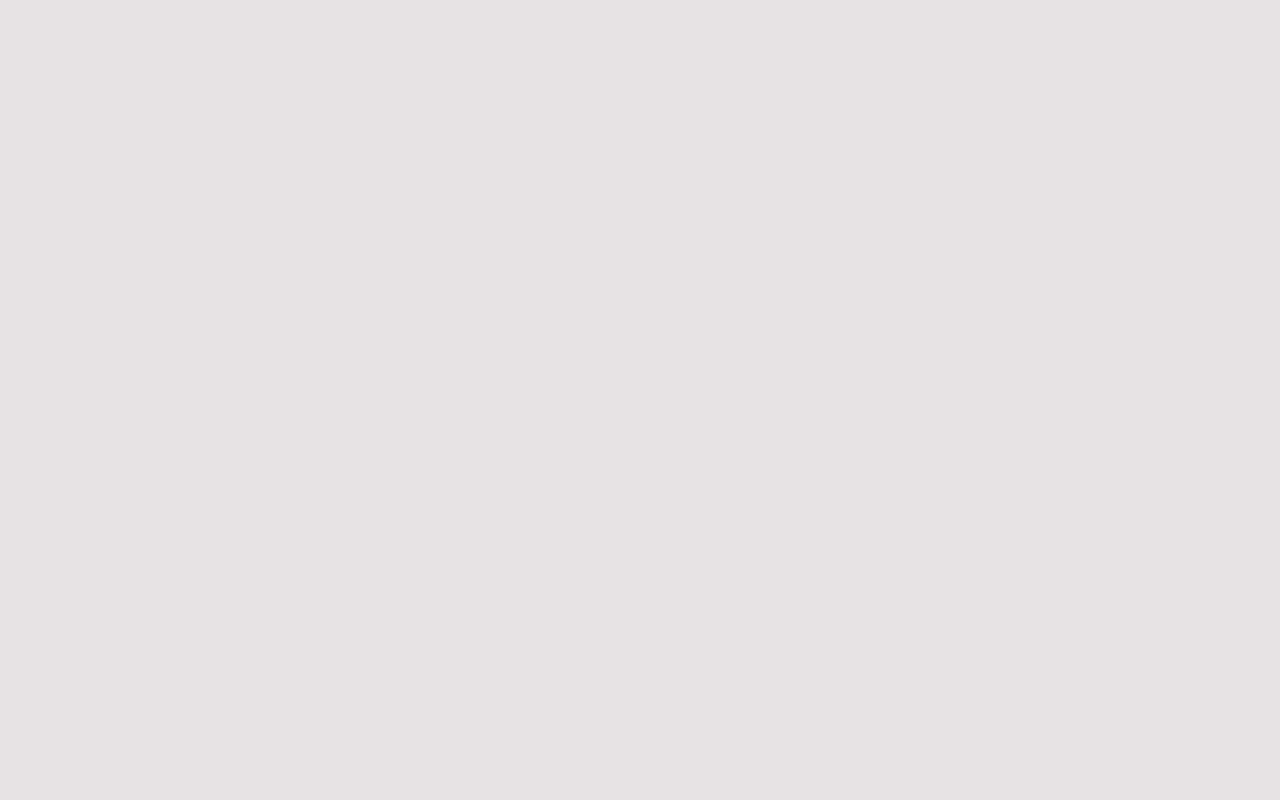
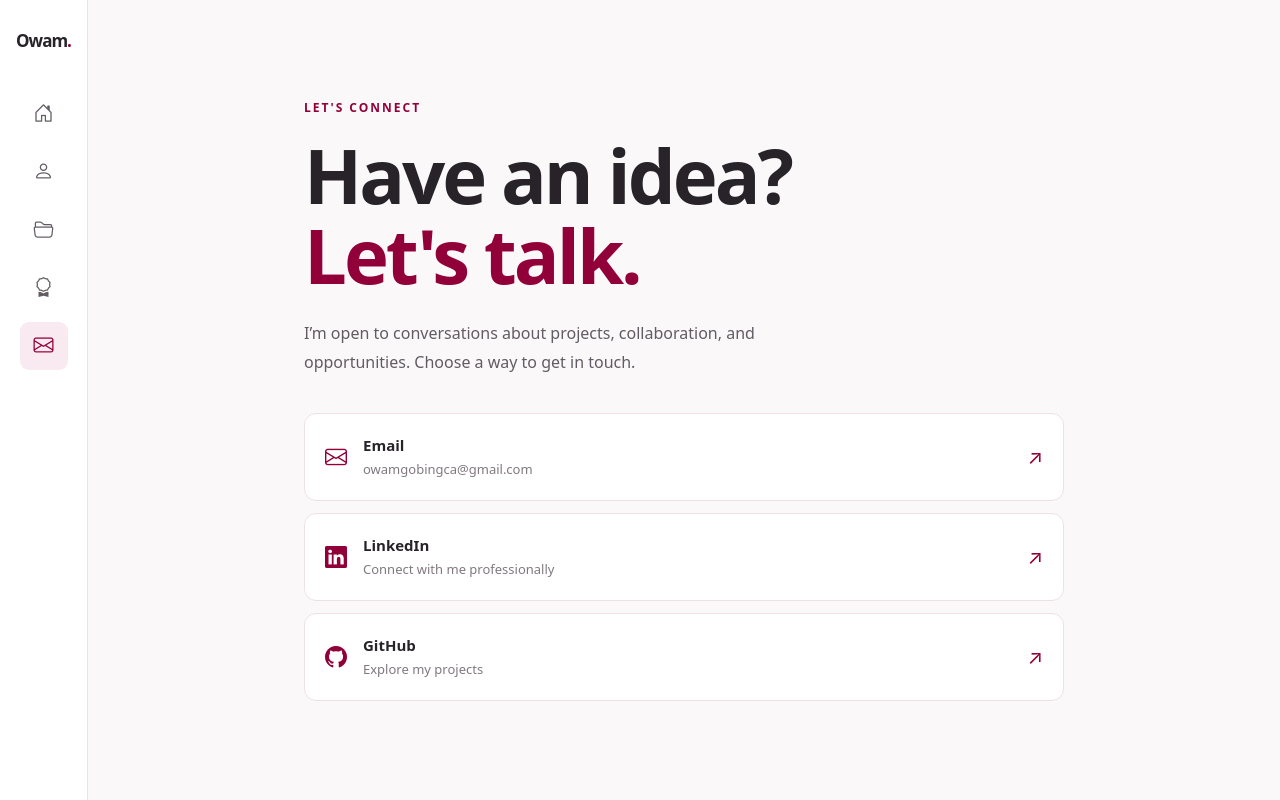
Before and after one commit to OwamGobs/Updated-Portfolio, a Vue app: page /contact in a window 1280 px wide. Before the commit this address had no page. Built offline with nearby package versions, Linux system fonts and the light colour scheme.

Commit message:
changed layout

```diff
--- a/src/App.vue
+++ b/src/App.vue
@@ -1,14 +1,8 @@
 
 <script setup>
-import { ref, onMounted, onUnmounted } from 'vue'
+import { useRoute } from 'vue-router'
 
-import Home from './views/Home.vue'
-import About from './views/About.vue'
-import Projects from './views/Projects.vue'
-import Certifications from './views/Certifications.vue'
-
-const activeSection = ref('home')
-
+const route = useRoute()
 const navigation = [
   { id: 'home', label: 'Home', icon: 'bi-house-door' },
   { id: 'about', label: 'About', icon: 'bi-person' },
@@ -16,36 +10,39 @@ const navigation = [
   { id: 'certifications', label: 'Certifications', icon: 'bi-award' },
   { id: 'contact', label: 'Contact', icon: 'bi-envelope' }
 ]
+</script>
 
-function goToSection(id) {
-  document.getElementById(id)?.scrollIntoView({
-    behavior: 'smooth',
-    block: 'start'
-  })
-}
+<template>
+  <div class="portfolio-layout">
+    <aside class="sidebar">
+      <RouterLink class="brand" to="/">
+        Owam<span>.</span>
+      </RouterLink>
 
-function updateActiveSection() {
-  const sections = document.querySelectorAll('.portfolio-section')
-  let current = 'home'
+      <p class="menu-label">MENU</p>
 
-  sections.forEach((section) => {
-    if (section.getBoundingClientRect().top <= window.innerHeight * 0.4) {
-      current = section.id
-    }
-  })
+      <nav class="sidebar-nav" aria-label="Main navigation">
+        <RouterLink
+          v-for="item in navigation"
+          :key="item.id"
+          :to="item.id === 'home' ? '/' : `/${item.id}`"
+          class="nav-item"
+          :class="{ active: route.name === item.id }"
+          :aria-label="item.label"
+          :title="item.label"
+        >
+          <i :class="['bi', item.icon]" aria-hidden="true"></i>
+        </RouterLink>
+      </nav>
 
-  activeSection.value = current
-}
+    </aside>
 
-onMounted(() => {
-  window.addEventListener('scroll', updateActiveSection, { passive: true })
-  updateActiveSection()
-})
+    <main class="main-content">
+      <RouterView />
+    </main>
+  </div>
+</template>
 
-onUnmounted(() => {
-  window.removeEventListener('scroll', updateActiveSection)
-})
-</script>
 <style scoped>
 .portfolio-layout {
   min-height: 100vh;
@@ -55,21 +52,23 @@ onUnmounted(() => {
   position: fixed;
   inset: 0 auto 0 0;
   z-index: 1000;
-  width: 245px;
+  width: 88px;
   height: 100vh;
   display: flex;
   flex-direction: column;
-  padding: 34px 22px 24px;
+  align-items: center;
+  padding: 28px 12px 20px;
   background: #fff;
   border-right: 1px solid #eee1e6;
 }
 
 .brand {
   color: #272329;
-  font-size: 22px;
+  font-size: 17px;
   font-weight: 800;
   text-decoration: none;
   letter-spacing: -1px;
+  white-space: nowrap;
 }
 
 .brand span {
@@ -77,34 +76,30 @@ onUnmounted(() => {
 }
 
 .menu-label {
-  margin: 38px 0 16px 10px;
-  color: #817980;
-  font-size: 10px;
-  font-weight: 700;
-  letter-spacing: 2px;
+  display: none;
 }
 
 .sidebar-nav {
   display: flex;
   flex-direction: column;
-  gap: 8px;
+  gap: 10px;
+  margin-top: 36px;
 }
 
 .nav-item {
   display: flex;
+  width: 48px;
+  height: 48px;
   align-items: center;
-  gap: 13px;
-  padding: 13px 12px;
+  justify-content: center;
   border-radius: 9px;
   color: #625b63;
-  font-size: 13px;
-  font-weight: 600;
   text-decoration: none;
   transition: all 0.25s ease;
 }
 
 .nav-item i {
-  font-size: 18px;
+  font-size: 20px;
 }
 
 .nav-item:hover,
@@ -114,51 +109,12 @@ onUnmounted(() => {
 }
 
 .nav-item:hover {
-  transform: translateX(3px);
+  transform: translateY(-2px);
 }
 
 .main-content {
   min-width: 0;
-  margin-left: 245px;
-}
-
-.sidebar-bottom {
-  margin-top: auto;
-}
-
-.sidebar-bottom .menu-label {
-  margin-top: 0;
-}
-
-.social-links {
-  display: flex;
-  gap: 10px;
-  padding-left: 10px;
-}
-
-.social-links a {
-  display: flex;
-  width: 38px;
-  height: 38px;
-  align-items: center;
-  justify-content: center;
-  border: 1px solid #eee1e6;
-  border-radius: 50%;
-  color: #920039;
-  text-decoration: none;
-  transition: all 0.25s ease;
-}
-
-.social-links a:hover {
-  color: #fff;
-  background: #920039;
-  transform: translateY(-3px);
-}
-
-.copyright {
-  margin: 20px 0 0 10px;
-  color: #817980;
-  font-size: 10px;
+  margin-left: 88px;
 }
 
 @media (max-width: 768px) {
@@ -166,32 +122,32 @@ onUnmounted(() => {
     width: 100%;
     height: auto;
     min-height: 0;
+    flex-direction: row;
+    justify-content: space-between;
     padding: 12px 16px;
     border-right: 0;
     border-bottom: 1px solid #eee1e6;
   }
 
-  .sidebar .menu-label,
-  .sidebar-bottom {
+  .sidebar .menu-label {
     display: none;
   }
 
   .sidebar-nav {
     flex-direction: row;
-    gap: 4px;
-    margin-top: 10px;
+    gap: 6px;
+    margin-top: 0;
     overflow-x: auto;
   }
 
   .nav-item {
     flex: 0 0 auto;
-    gap: 6px;
-    padding: 9px;
-    font-size: 11px;
+    width: 40px;
+    height: 40px;
   }
 
   .nav-item i {
-    font-size: 14px;
+    font-size: 18px;
   }
 
   .main-content {
@@ -203,4 +159,26 @@ onUnmounted(() => {
     scroll-margin-top: 94px;
   }
 }
+
+@media (max-height: 620px) and (min-width: 769px) {
+  .sidebar {
+    overflow-y: auto;
+    padding: 18px 12px 14px;
+  }
+
+  .sidebar-nav {
+    flex-shrink: 0;
+  }
+
+  .sidebar-nav {
+    gap: 8px;
+    margin-top: 24px;
+  }
+
+  .nav-item {
+    width: 44px;
+    height: 44px;
+  }
+
+}
 </style>
--- a/src/router/index.js
+++ b/src/router/index.js
@@ -25,7 +25,12 @@ const router = createRouter({
      path: '/certifications',
      name: 'certifications',
      component: () => import('../views/Certifications.vue'),
-},
+    },
+    {
+      path: '/contact',
+      name: 'contact',
+      component: () => import('../views/Contact.vue'),
+    },
   ],
 })
 
--- a/src/views/About.vue
+++ b/src/views/About.vue
@@ -102,9 +102,9 @@
           I'm excited to keep learning, collaborate with others, and turn new
           ideas into projects that make a difference.
         </p>
-        <RouterLink to="/contact" class="secondary-button">
+        <a href="mailto:owamgobingca@gmail.com" class="secondary-button">
           Let's connect <span>↗</span>
-        </RouterLink>
+        </a>
       </section>
     </main>
 
--- /dev/null
+++ b/src/views/Contact.vue
@@ -0,0 +1,157 @@
+<template>
+  <main class="contact-page">
+    <section class="contact-content">
+      <p class="eyebrow">LET'S CONNECT</p>
+      <h1>
+        Have an idea?
+        <span>Let's talk.</span>
+      </h1>
+      <p class="intro">
+        I’m open to conversations about projects, collaboration, and
+        opportunities. Choose a way to get in touch.
+      </p>
+
+      <div class="contact-options">
+        <a class="contact-option" href="mailto:owamgobingca@gmail.com">
+          <i class="bi bi-envelope" aria-hidden="true"></i>
+          <span>
+            <strong>Email</strong>
+            <small>owamgobingca@gmail.com</small>
+          </span>
+          <span class="arrow" aria-hidden="true">↗</span>
+        </a>
+        <a
+          class="contact-option"
+          href="https://www.linkedin.com/in/owam-gobingca-08650b324/"
+          target="_blank"
+          rel="noopener noreferrer"
+        >
+          <i class="bi bi-linkedin" aria-hidden="true"></i>
+          <span>
+            <strong>LinkedIn</strong>
+            <small>Connect with me professionally</small>
+          </span>
+          <span class="arrow" aria-hidden="true">↗</span>
+        </a>
+        <a
+          class="contact-option"
+          href="https://github.com/OwamGobs"
+          target="_blank"
+          rel="noopener noreferrer"
+        >
+          <i class="bi bi-github" aria-hidden="true"></i>
+          <span>
+            <strong>GitHub</strong>
+            <small>Explore my projects</small>
+          </span>
+          <span class="arrow" aria-hidden="true">↗</span>
+        </a>
+      </div>
+    </section>
+  </main>
+</template>
+
+<style scoped>
+.contact-page {
+  min-height: 100vh;
+  display: grid;
+  place-items: center;
+  padding: 72px clamp(24px, 7vw, 100px);
+  color: #272329;
+  background: #fbf8f9;
+}
+
+.contact-content {
+  width: min(100%, 760px);
+}
+
+.eyebrow {
+  margin-bottom: 18px;
+  color: #920039;
+  font-size: 12px;
+  font-weight: 700;
+  letter-spacing: 2px;
+}
+
+h1 {
+  margin: 0;
+  font-size: clamp(42px, 7vw, 76px);
+  font-weight: 800;
+  letter-spacing: -3px;
+  line-height: 1.05;
+}
+
+h1 span {
+  display: block;
+  color: #920039;
+}
+
+.intro {
+  max-width: 560px;
+  margin: 24px 0 36px;
+  color: #625b63;
+  font-size: 16px;
+  line-height: 1.8;
+}
+
+.contact-options {
+  display: grid;
+  gap: 12px;
+}
+
+.contact-option {
+  display: flex;
+  align-items: center;
+  gap: 16px;
+  padding: 20px;
+  border: 1px solid #eee1e6;
+  border-radius: 12px;
+  color: #272329;
+  background: #fff;
+  text-decoration: none;
+  transition:
+    border-color 0.2s ease,
+    transform 0.2s ease;
+}
+
+.contact-option:hover {
+  transform: translateY(-2px);
+  border-color: #920039;
+}
+
+.contact-option > i {
+  color: #920039;
+  font-size: 22px;
+}
+
+.contact-option > span:nth-child(2) {
+  display: grid;
+  gap: 4px;
+}
+
+.contact-option strong {
+  font-size: 15px;
+}
+
+.contact-option small {
+  color: #817980;
+  font-size: 13px;
+}
+
+.arrow {
+  margin-left: auto;
+  color: #920039;
+  font-size: 20px;
+}
+
+@media (max-width: 768px) {
+  .contact-page {
+    min-height: calc(100vh - 94px);
+    padding: 52px 24px;
+  }
+
+  h1 {
+    letter-spacing: -2px;
+  }
+}
+</style>
--- a/src/views/Projects.vue
+++ b/src/views/Projects.vue
@@ -226,9 +226,9 @@ async function toggleProjects() {
           I'm interested in learning, collaborating, and exploring new
           opportunities.
         </p>
-        <RouterLink to="/contact" class="cta-button">
+        <a href="mailto:owamgobingca@gmail.com" class="cta-button">
           Get in touch <span>↗</span>
-        </RouterLink>
+        </a>
       </section>
 
       <footer class="footer">
```
